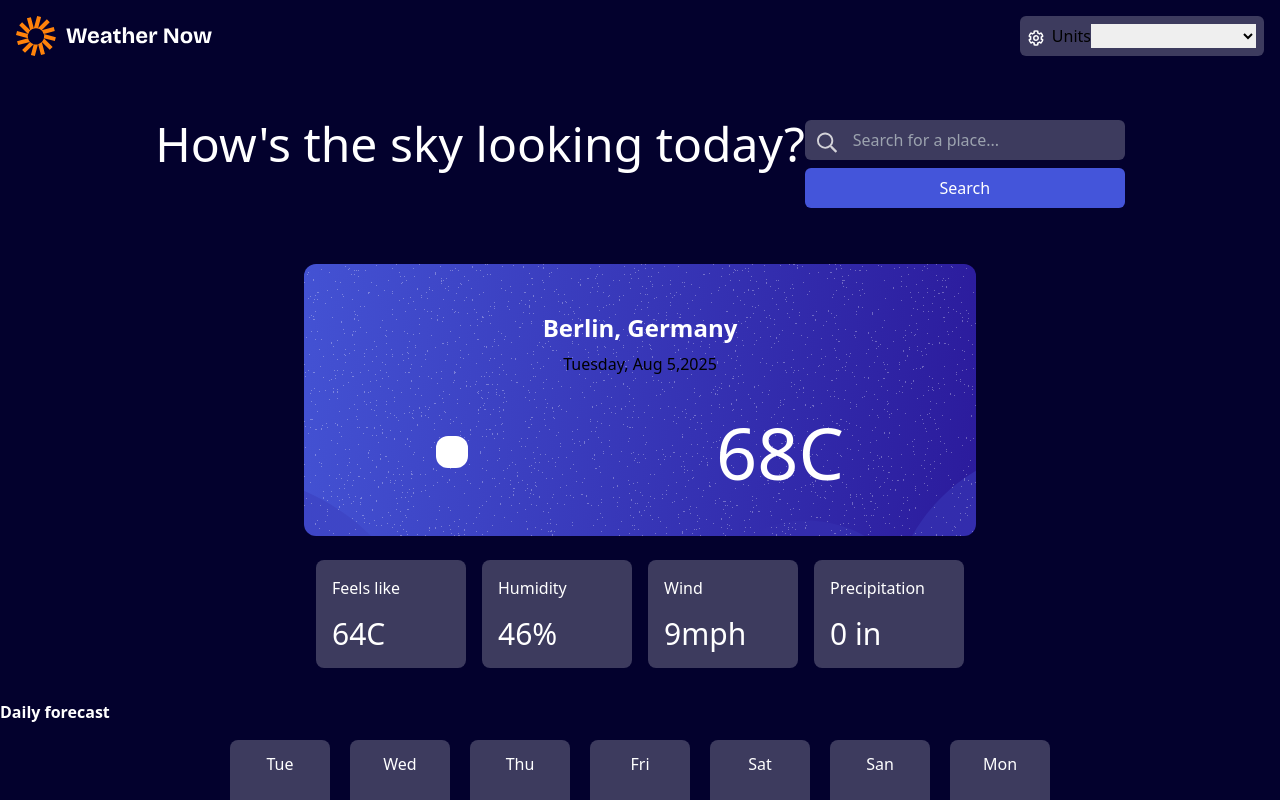
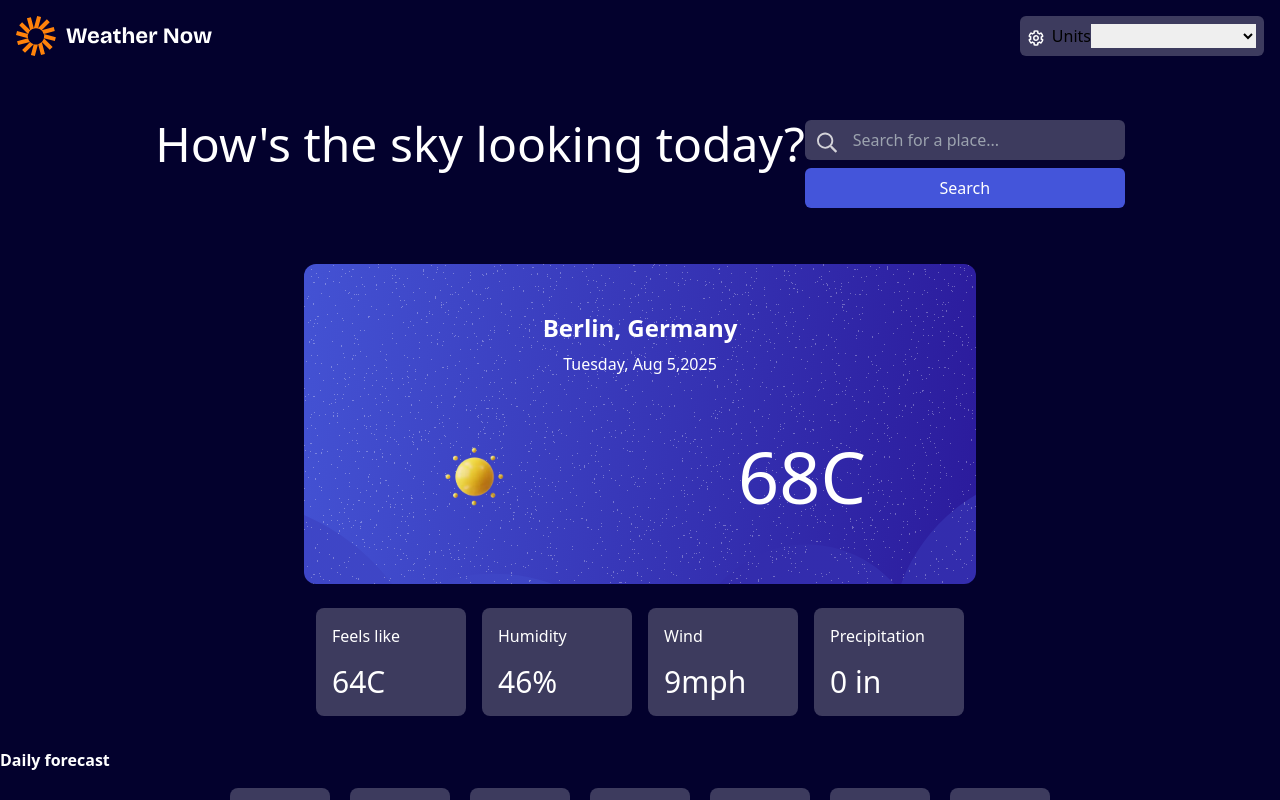
Before and after one commit to szczepanieceryk/weather-app, a React (Vite) app: page / in a window 1280 px wide. Shown: the top 800 px of the page. Built offline with nearby package versions, Linux system fonts and the light colour scheme.

Commit message:
fix(ui): add sun icon

```diff
--- a/src/components/TodayForecast.tsx
+++ b/src/components/TodayForecast.tsx
@@ -1,5 +1,6 @@
 import React from 'react';
 import mobileBgImg from '../assets/images/bg-today-small.svg';
+import sunIcon from '../assets/images/icon-sunny.webp';
 const TodayForecast: React.FC = () => {
   return (
     <div
@@ -14,10 +15,10 @@ const TodayForecast: React.FC = () => {
         <span className="block mb-2 text-white text-2xl">
           <strong>Berlin, Germany</strong>
         </span>
-        <span className="block text-[]">Tuesday, Aug 5,2025</span>
+        <span className="block text-white">Tuesday, Aug 5,2025</span>
       </div>
       <div className="mt-6 basis-full flex flex-wrap items-center justify-around">
-        <div className="w-8 h-8 rounded-xl bg-white"></div>
+        <img src={sunIcon} alt="" className="w-[120px] h-[120px] " />
         <span className="text-7xl text-white">68C</span>
       </div>
     </div>
```
